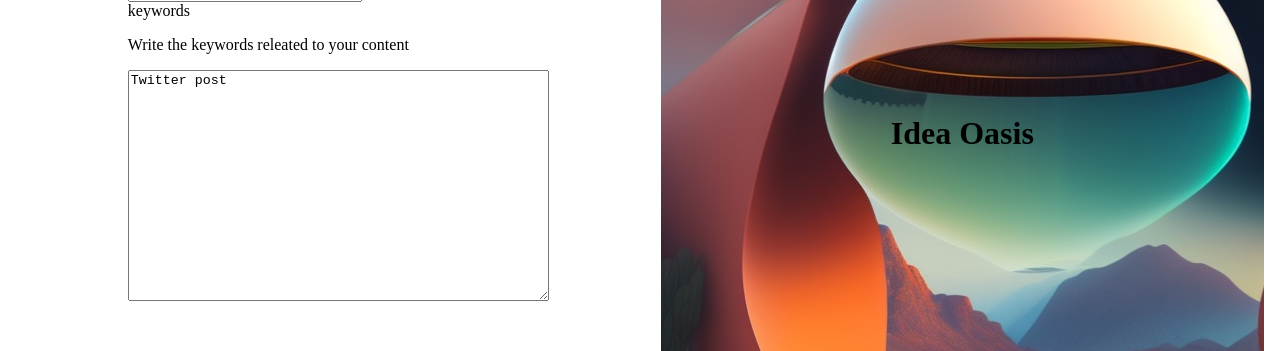
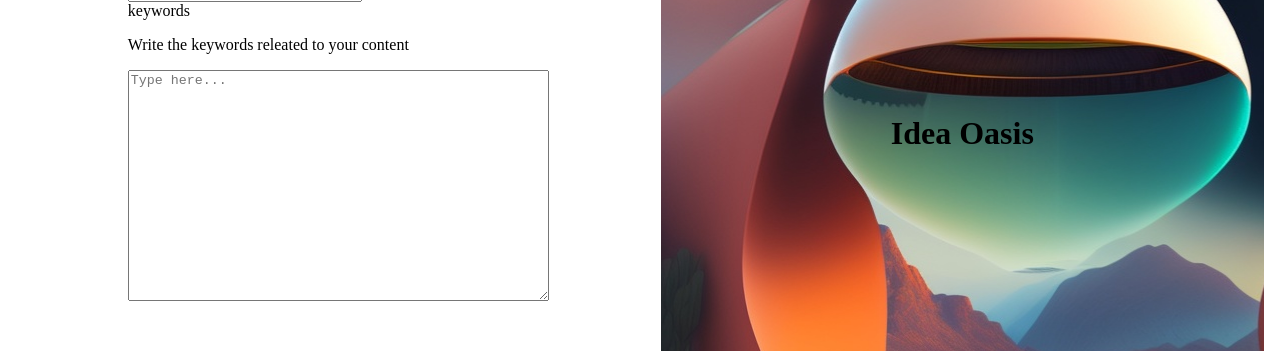
Before and after one commit to engenheiracoelho/Creator-Ideas, a React (Create React App) app: page / in a window 1280 px wide. Shown: the part 275-626 px from the top of the page. Built offline with nearby package versions, Linux system fonts and the light colour scheme.

Commit message:
fix: update component name

```diff
--- a/src/components/openAiTextBox/index.js
+++ b/src/components/keywords/index.js
@@ -1,10 +1,9 @@
 import '../../styles/App.css'
 
-import React, { useState } from 'react';
+import React from 'react';
 
 
-const OpenAiTextBox = ({ contentType }) => {
-  const [text, setText] = useState(contentType);
+const Keywords = ({ text, setText }) => {
 
   const handleChange = (event) => {
     setText(event.target.value);
@@ -20,4 +19,4 @@ const OpenAiTextBox = ({ contentType }) => {
   );
 };
 
-export default OpenAiTextBox;
+export default Keywords;
--- a/src/pages/App.js
+++ b/src/pages/App.js
@@ -1,11 +1,13 @@
 import React, { useState } from 'react';
 import '../styles/App.css';
 
-import Select from '../components/Select/index.js';
-import OpenAiTextBox from '../components/openAiTextBox/index.js';
+import Select from '../components/select/index.js';
+import Keywords from '../components/keywords/index.js';
+import OpenAiRequester from '../components/openAiRequester/index.js';
 
 function App() {
   const [contentType, setContentType] = useState("Twitter post");
+  const [text, setText] = useState();
 
   return (
     <div className="App">
@@ -13,8 +15,8 @@ function App() {
       <body className="App-body">
         <div className="App-form">
           <form>
-            <Select setContentType={contentType}/>
-            <OpenAiTextBox contentType={contentType}/>
+            <Select setContentType={setContentType} contentType={contentType}/>
+            <Keywords text={text} setText={setText} />
           </form>
         </div>
         <div className="App-bar">
```
